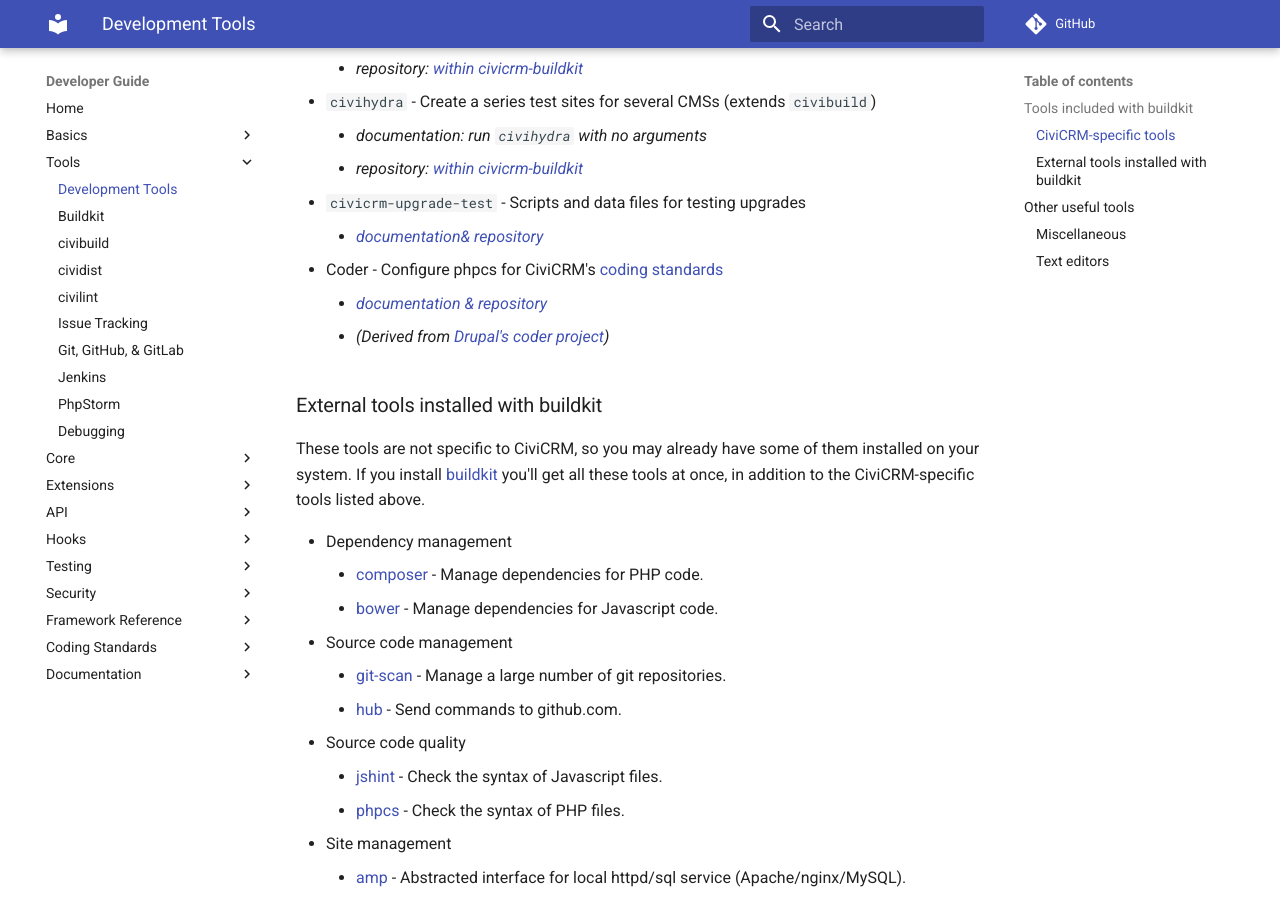
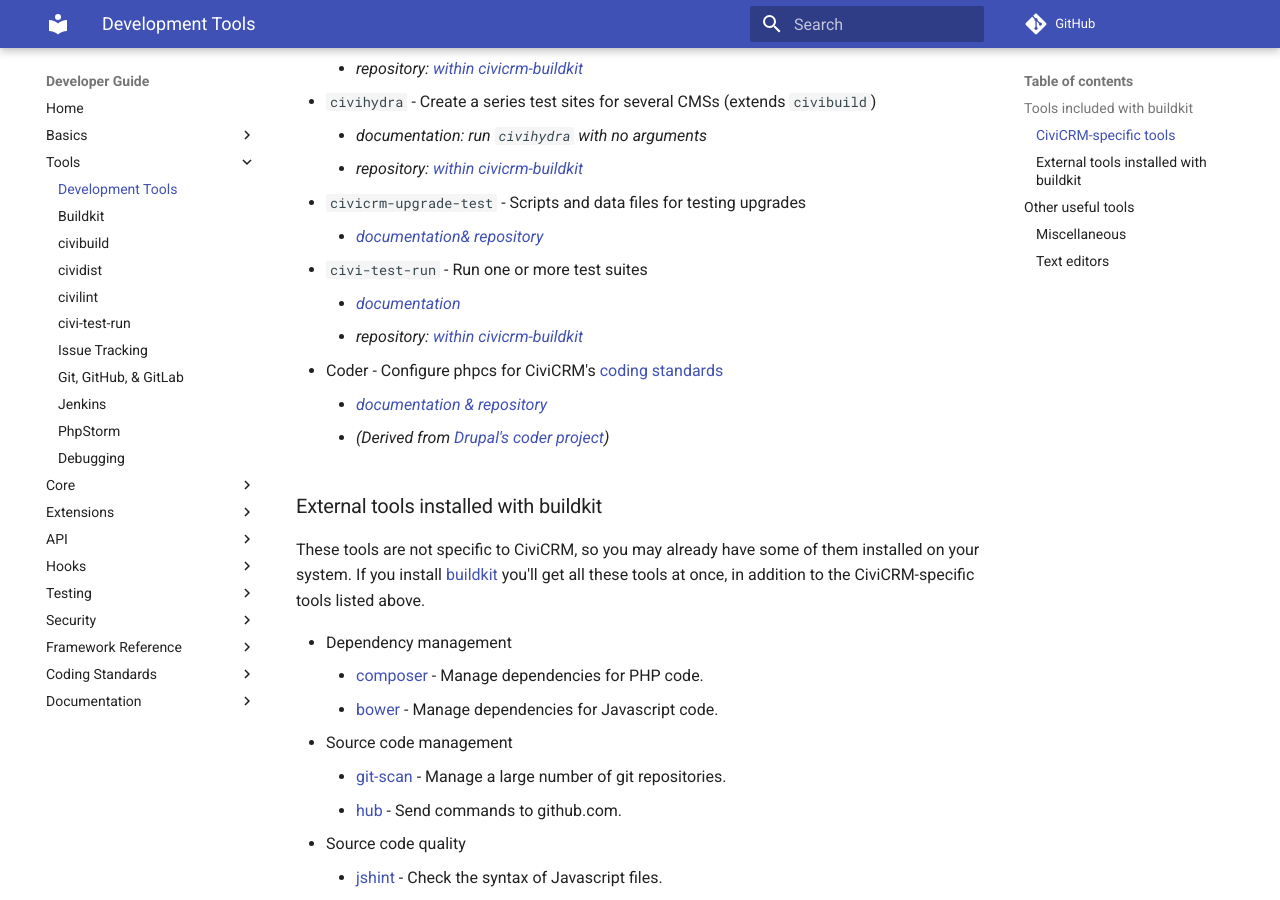
Before and after one commit to civicrm/civicrm-dev-docs, an MkDocs documentation site: the page built from docs/tools/index.md, in a window 1280 px wide and 900 px high, scrolled down 992 px. Built offline with MkDocs 1.6.1 and Material for MkDocs 9.7.7, drawn with Linux system fonts in a browser that asks for light colours; comment, search, counter and statistics services are not loaded; old or Windows-style settings are respelled for this version of MkDocs.

Commit message:
Add page for civi-test-run script

```diff
--- a/docs/tools/index.md
+++ b/docs/tools/index.md
@@ -34,6 +34,9 @@
     * *repository: [within civicrm-buildkit](https://github.com/civicrm/civicrm-buildkit/blob/master/bin/civihydra)*
 * `civicrm-upgrade-test` - Scripts and data files for testing upgrades
     * *[documentation& repository](https://github.com/civicrm/civicrm-upgrade-test)*
+* `civi-test-run` - Run one or more test suites
+    * *[documentation](/tools/civi-test-run.md)*
+    * *repository: [within civicrm-buildkit](https://github.com/civicrm/civicrm-buildkit/blob/master/bin/civi-test-run)*
 * Coder - Configure phpcs for CiviCRM's [coding standards](/standards/php.md)
     * *[documentation & repository](https://github.com/civicrm/coder)*
     * *(Derived from [Drupal's coder project](https://www.drupal.org/project/coder))*
--- a/mkdocs.yml
+++ b/mkdocs.yml
@@ -17,6 +17,7 @@
   - civibuild: tools/civibuild.md
   - cividist: tools/cividist.md
   - civilint: tools/civilint.md
+  - civi-test-run: tools/civi-test-run.md
   - Issue Tracking: tools/issue-tracking.md
   - Git, GitHub, &amp; GitLab: tools/git.md
   - Jenkins: tools/jenkins.md
```
Also changed, not shown: docs/tools/civi-test-run.md (added, +25 -0 lines).
